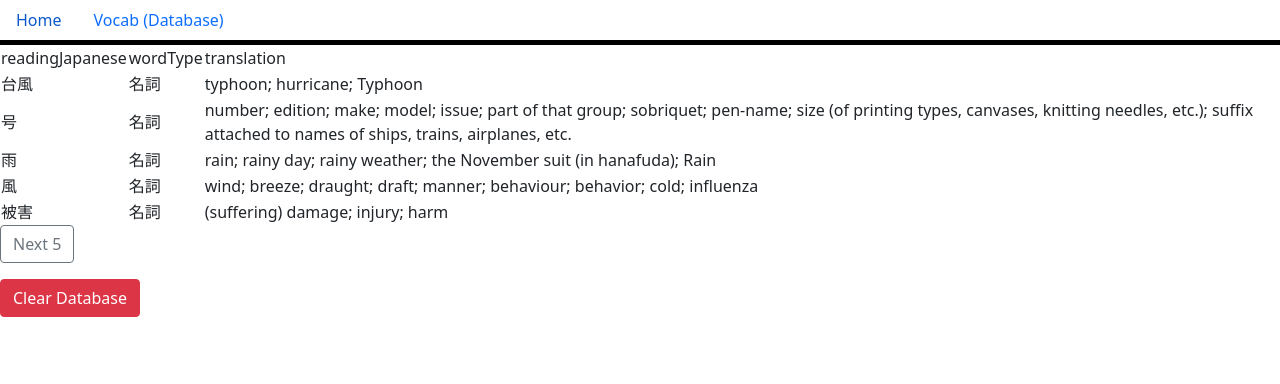
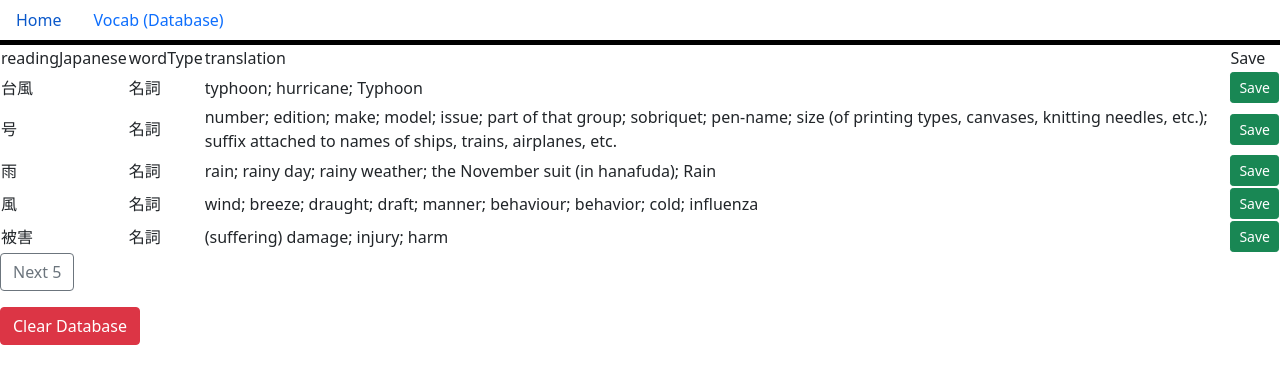
Before and after one commit to DonMB77/JapaneseVocabScraper, a Flask app: page / in a window 1280 px wide. Shown: the top 384 px of the page. Run offline with Flask 3, Linux system fonts and the light colour scheme.

Commit message:
save button in homepage

```diff
--- a/templates/homepage.html
+++ b/templates/homepage.html
@@ -21,12 +21,21 @@
                 <td>readingJapanese</td>
                 <td>wordType</td>
                 <td>translation</td>
+                <td>Save</td>
             </tr>
             {% for item in words %}
             <tr>
                 <td>{{ item.readingJapanese }}</td>
                 <td>{{ item.wordType }}</td>
                 <td>{{ item.translation }}</td>
+                <td>
+                    <form method="post" action="/save_vocab" style="display:inline;">
+                        <input type="hidden" name="readingJapanese" value="{{ item.readingJapanese }}">
+                        <input type="hidden" name="wordType" value="{{ item.wordType }}">
+                        <input type="hidden" name="translation" value="{{ item.translation }}">
+                        <button type="submit" class="btn btn-success btn-sm">Save</button>
+                    </form>
+                </td>
             </tr>
             {% endfor %}
         </table>
```
